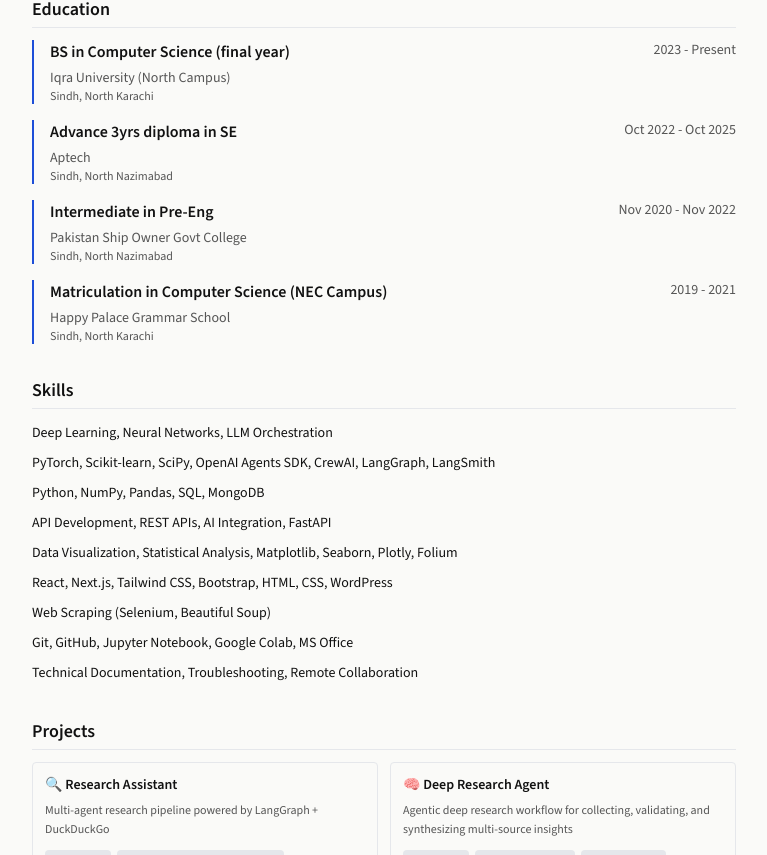
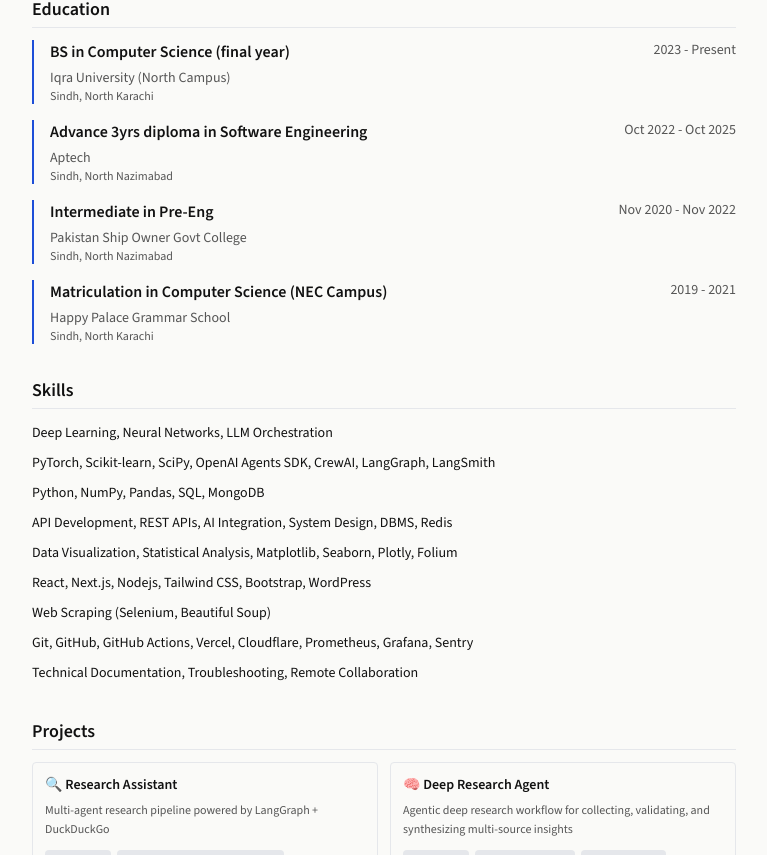
Before and after one commit to BurhanDon/burhansiraj.me, a Next.js app: page / in a window 1280 px wide. Shown: the part 840-1695 px from the top of the page, without its empty margins (256-1023 px from the left). Built offline with nearby package versions, Linux system fonts and the light colour scheme.

Commit message:
amendments v2

```diff
--- a/components/sections/Objective.tsx
+++ b/components/sections/Objective.tsx
@@ -5,7 +5,7 @@ export default function Objective() {
         Objective
       </h2>
       <p className="text-primary leading-relaxed">
-        Seeking Junior roles in a software company specialized in Analytics or
+        Seeking roles in a software company specialized in Analytics or
         AI Models Technologies, focused on building scalable applications
         aiming to solve real-world engineering problems in production systems,
         where I can build a successful career and achieve professional growth
--- a/data/education.ts
+++ b/data/education.ts
@@ -11,7 +11,7 @@ export const educations: Education[] = [
   {
     id: "2",
     institution: "Aptech",
-    degree: "Advance 3yrs diploma in SE",
+    degree: "Advance 3yrs diploma in Software Engineering",
     year: "Oct 2022 - Oct 2025",
     location: "Sindh, North Nazimabad",
   },
--- a/data/experience.ts
+++ b/data/experience.ts
@@ -17,6 +17,6 @@ export const experiences: Experience[] = [
     duration: "May/2024 - Aug/2024",
     location: "Sindh, Gulistan-e-Johar",
     description:
-      "Assisted Senior Developers as a React and Next.js Intern in the full Web Development Life Cycle or SDLC, focusing on debugging and logic implementation.",
+      "Assisted Senior Developers as a React and Next.js developer in the full Web Development Life Cycle and SDLC, focusing on debugging and logic implementation.",
   },
 ];
--- a/data/profile.ts
+++ b/data/profile.ts
@@ -7,5 +7,5 @@ export const profile: Profile = {
   phone: "+92 318 2677471",
   location: "Sindh, Sector 11-E 75850",
   linkedin: "https://linkedin.com/in/burhan-siraj/",
-  github: "https://github.com/BurhanDon",
+  github: "https://github.com/BurhanSiraj",
 };
--- a/data/projects.ts
+++ b/data/projects.ts
@@ -4,7 +4,8 @@ export const projects: Project[] = [
   {
     id: "1",
     title: "🔍 Research Assistant",
-    description: "Multi-agent research pipeline powered by LangGraph + DuckDuckGo",
+    description:
+      "Multi-agent research pipeline powered by LangGraph + DuckDuckGo",
     fullDescription: `Multi-Agent Research Assistant built with LangGraph for structured, high-quality research output.
 
 Pipeline:
@@ -46,7 +47,13 @@ Highlights:
 • Gathers supporting evidence from multiple sources
 • Synthesizes findings into structured, decision-ready output
 • Optimized for practical AI-assisted research use-cases`,
-    techStack: ["LangGraph", "LLM Orchestration", "State Machines", "Tool Integration", "Iterative Reasoning"],
+    techStack: [
+      "LangGraph",
+      "LLM Orchestration",
+      "State Machines",
+      "Tool Integration",
+      "Iterative Reasoning",
+    ],
     conceptsDemonstrated: [
       "Research orchestration",
       "Iterative reasoning",
@@ -70,7 +77,13 @@ Highlights:
 
 Note:
 • The bot is trained on an older snapshot of my profile and may not reflect the most recent updates`,
-    techStack: ["LLM Tool Calling", "Multi-turn Conversation", "Context Management", "Prompt Engineering", "UI Integration"],
+    techStack: [
+      "LLM Tool Calling",
+      "Multi-turn Conversation",
+      "Context Management",
+      "Prompt Engineering",
+      "UI Integration",
+    ],
     conceptsDemonstrated: [
       "Conversational AI",
       "Context-aware response generation",
--- a/data/skills.ts
+++ b/data/skills.ts
@@ -27,7 +27,14 @@ export const skills: Skill[] = [
   {
     id: "4",
     category: "APIs",
-    items: ["API Development", "REST APIs", "AI Integration", "FastAPI"],
+    items: [
+      "API Development",
+      "REST APIs",
+      "AI Integration",
+      "System Design",
+      "DBMS",
+      "Redis",
+    ],
   },
   {
     id: "5",
@@ -44,7 +51,14 @@ export const skills: Skill[] = [
   {
     id: "6",
     category: "Frontend",
-    items: ["React", "Next.js", "Tailwind CSS", "Bootstrap", "HTML", "CSS", "WordPress"],
+    items: [
+      "React",
+      "Next.js",
+      "Nodejs",
+      "Tailwind CSS",
+      "Bootstrap",
+      "WordPress",
+    ],
   },
   {
     id: "7",
@@ -54,11 +68,24 @@ export const skills: Skill[] = [
   {
     id: "8",
     category: "Tools & Platforms",
-    items: ["Git", "GitHub", "Jupyter Notebook", "Google Colab", "MS Office"],
+    items: [
+      "Git",
+      "GitHub",
+      "GitHub Actions",
+      "Vercel",
+      "Cloudflare",
+      "Prometheus",
+      "Grafana",
+      "Sentry",
+    ],
   },
   {
     id: "9",
     category: "Collaboration",
-    items: ["Technical Documentation", "Troubleshooting", "Remote Collaboration"],
+    items: [
+      "Technical Documentation",
+      "Troubleshooting",
+      "Remote Collaboration",
+    ],
   },
 ];
```
